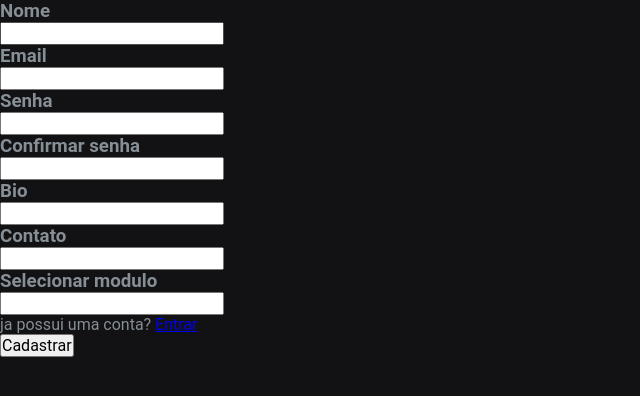
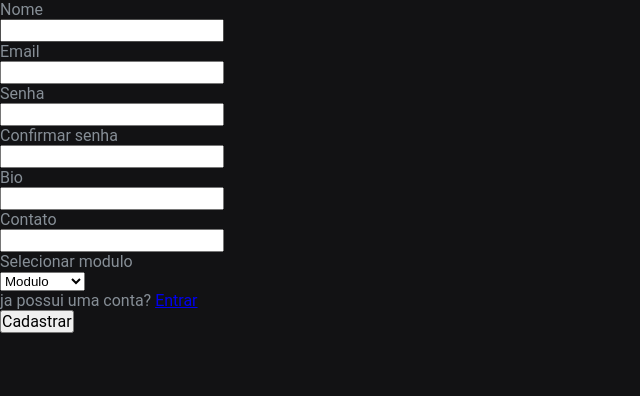
Before and after one commit to Kenzie-Academy-Brasil-Developers/react-entrega-s2-formulario-de-cadastro-reisquaza, a React (Create React App) app: page /register in a window 1280 px wide. Shown: the top 396 px of the page, without its empty margins (0-640 px from the left). Built offline with nearby package versions, Linux system fonts and the light colour scheme.

Commit message:
fix: Select no lugar do inputo do modulo

```diff
--- a/src/pages/Register/Register.jsx
+++ b/src/pages/Register/Register.jsx
@@ -14,7 +14,6 @@ const Register = ({ navigate }) => {
     resolver: yupResolver(registerSchema),
   });
 
-  console.log(errors);
   const onSubmit = (data) => {
     api
       .post(`/users`, data)
@@ -35,22 +34,22 @@ const Register = ({ navigate }) => {
       <Toaster />
       <form onSubmit={handleSubmit(onSubmit)}>
         <label htmlFor="name">
-          <h3>Nome</h3>
+          <p>Nome</p>
           <input id="name" {...register("name")} />
           <p>{errors.name?.message}</p>
         </label>
         <label htmlFor="email">
-          <h3>Email</h3>
+          <p>Email</p>
           <input id="email" {...register("email")} />
           <p>{errors.email?.message}</p>
         </label>
         <label htmlFor="password">
-          <h3>Senha</h3>
+          <p>Senha</p>
           <input type="password" id="password" {...register("password")} />
           <p>{errors.password?.message}</p>
         </label>
         <label htmlFor="passwordConfirm">
-          <h3>Confirmar senha</h3>
+          <p>Confirmar senha</p>
           <input
             type="password"
             id="passwordConfirm"
@@ -59,18 +58,28 @@ const Register = ({ navigate }) => {
           <p>{errors.passwordConfirm?.message}</p>
         </label>
         <label htmlFor="bio">
-          <h3>Bio</h3>
+          <p>Bio</p>
           <input id="bio" {...register("bio")} />
           <p>{errors.bio?.message}</p>
         </label>
         <label htmlFor="contact">
-          <h3>Contato</h3>
+          <p>Contato</p>
           <input id="contact" {...register("contact")} />
           <p>{errors.contact?.message}</p>
         </label>
+
         <label htmlFor="course_module">
-          <h3>Selecionar modulo</h3>
-          <input id="course_module" {...register("course_module")} />
+          <p>Selecionar modulo</p>
+          <select id="course_module" {...register("course_module")}>
+            <option value="">Modulo</option>
+            <option value="M1">Modulo 01</option>
+            <option value="M2">Modulo 02</option>
+            <option value="M3">Modulo 03</option>
+            <option value="M4">Modulo 04</option>
+            <option value="M5">Modulo 05</option>
+            <option value="M6">Modulo 06</option>
+            <option value="Graduated">Formado</option>
+          </select>
           <p>{errors.course_module?.message}</p>
         </label>
         <p>
```
